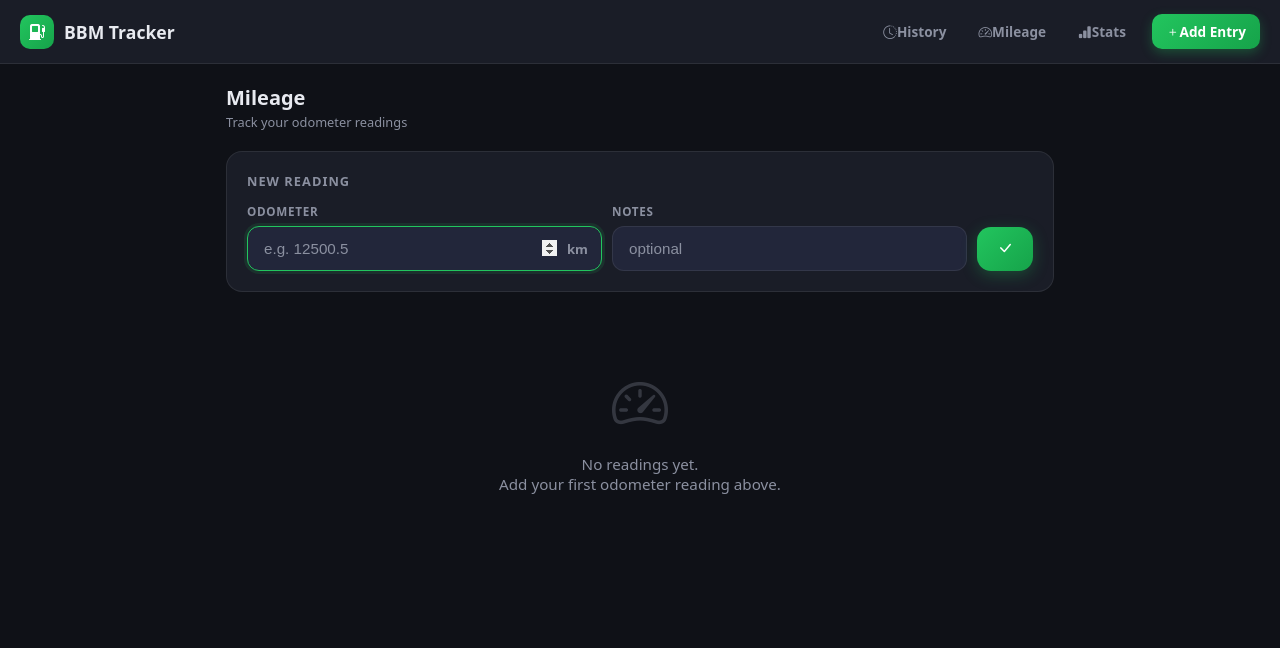
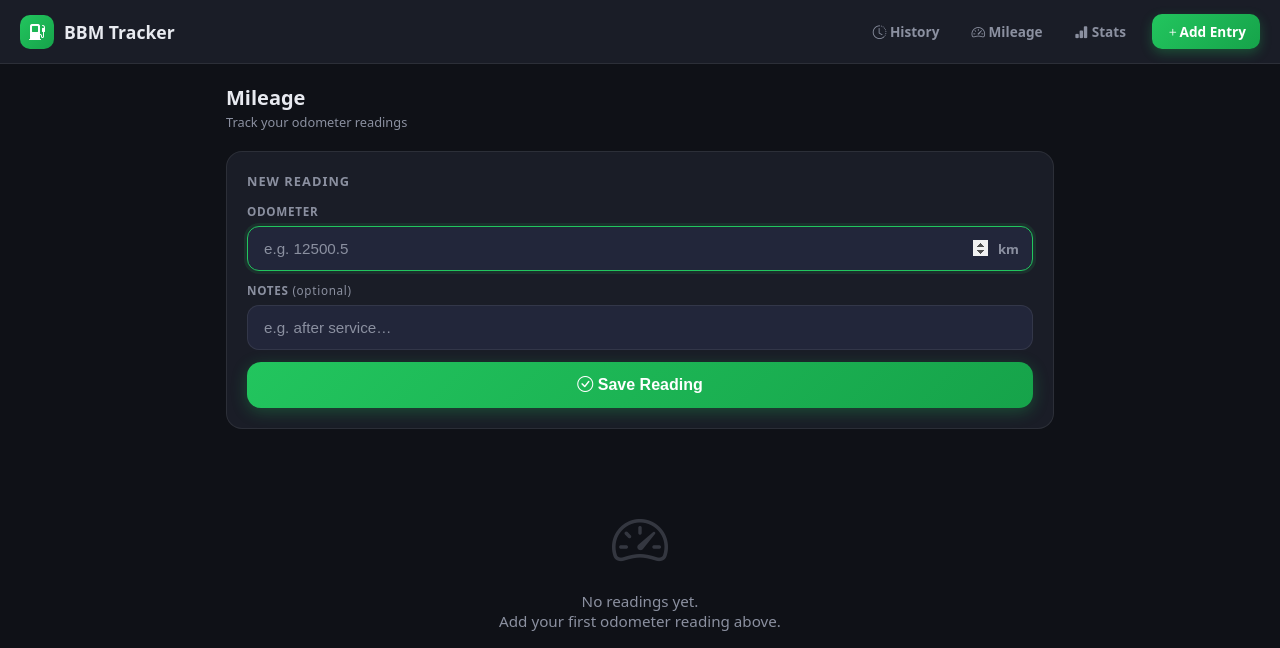
Before and after one commit to rc4dayyan/BBM-Tracker, a Flask app: template templates/mileage.html in a window 1280 px wide. Shown: the top 648 px of the page. Run offline with Flask 3, Linux system fonts and the light colour scheme; the template is opened without the code that fills it, so the values that code supplies are empty.

Commit message:
Added spaces after the icon

```diff
--- a/templates/add.html
+++ b/templates/add.html
@@ -55,7 +55,7 @@
         </div>
 
         <div style="display:flex;flex-direction:column;gap:10px;">
-            <button type="submit" class="btn-submit"><i class="bi bi-check-circle me-2"></i>Save Entry</button>
+            <button type="submit" class="btn-submit"><i class="bi bi-check-circle me-2"></i> Save Entry</button>
             <a href="{{ url_for('index') }}" style="display:block;"><button type="button" class="btn-cancel">Cancel</button></a>
         </div>
     </form>
--- a/templates/base.html
+++ b/templates/base.html
@@ -312,9 +312,9 @@
         BBM Tracker
     </a>
     <nav class="desktop-nav">
-        <a href="{{ url_for('index') }}" class="{% if request.endpoint == 'index' %}active{% endif %}"><i class="bi bi-clock-history me-1"></i>History</a>
-        <a href="{{ url_for('mileage') }}" class="{% if request.endpoint == 'mileage' %}active{% endif %}"><i class="bi bi-speedometer2 me-1"></i>Mileage</a>
-        <a href="{{ url_for('stats') }}" class="{% if request.endpoint == 'stats' %}active{% endif %}"><i class="bi bi-bar-chart-fill me-1"></i>Stats</a>
+        <a href="{{ url_for('index') }}" class="{% if request.endpoint == 'index' %}active{% endif %}"><i class="bi bi-clock-history me-1"></i> History</a>
+        <a href="{{ url_for('mileage') }}" class="{% if request.endpoint == 'mileage' %}active{% endif %}"><i class="bi bi-speedometer2 me-1"></i> Mileage</a>
+        <a href="{{ url_for('stats') }}" class="{% if request.endpoint == 'stats' %}active{% endif %}"><i class="bi bi-bar-chart-fill me-1"></i> Stats</a>
         <a href="{{ url_for('add') }}" class="btn-add"><i class="bi bi-plus me-1"></i>Add Entry</a>
     </nav>
     <a href="{{ url_for('add') }}" class="topbar-add"><i class="bi bi-plus"></i></a>
--- a/templates/mileage.html
+++ b/templates/mileage.html
@@ -11,8 +11,8 @@
 <div class="card-s" style="margin-bottom:20px;">
     <div style="font-size:.8rem;font-weight:700;color:var(--muted);text-transform:uppercase;letter-spacing:.08em;margin-bottom:14px;">New Reading</div>
     <form method="POST" action="{{ url_for('mileage') }}">
-        <div style="display:flex;gap:10px;align-items:flex-end;">
-            <div style="flex:1;">
+        <div style="display:flex;flex-direction:column;gap:12px;">
+            <div>
                 <label class="flabel" for="odometer_km">Odometer</label>
                 <div class="input-wrap">
                     <input type="number" class="finput" id="odometer_km" name="odometer_km"
@@ -21,12 +21,12 @@
                     <span class="input-unit">km</span>
                 </div>
             </div>
-            <div style="flex:1;">
-                <label class="flabel" for="notes">Notes</label>
-                <input type="text" class="finput" id="notes" name="notes" placeholder="optional">
+            <div>
+                <label class="flabel" for="notes">Notes <span style="text-transform:none;font-weight:400;color:var(--muted);">(optional)</span></label>
+                <input type="text" class="finput" id="notes" name="notes" placeholder="e.g. after service…">
             </div>
-            <button type="submit" class="btn-submit" style="width:auto;padding:13px 20px;flex-shrink:0;">
-                <i class="bi bi-check-lg"></i>
+            <button type="submit" class="btn-submit">
+                <i class="bi bi-check-circle me-2"></i> Save Reading
             </button>
         </div>
     </form>
```
Also changed, not shown: tables.sql (added, +16 -0 lines), templates/stats.html (+10 -10 lines), 1 other file.
